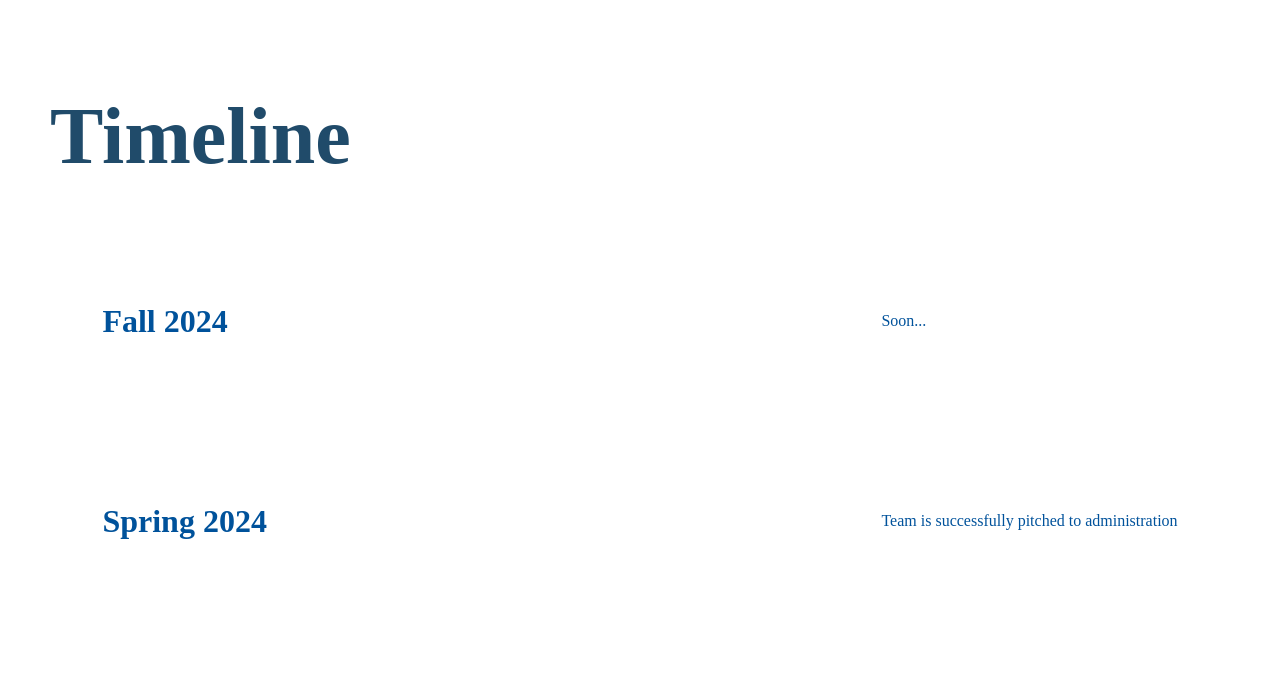
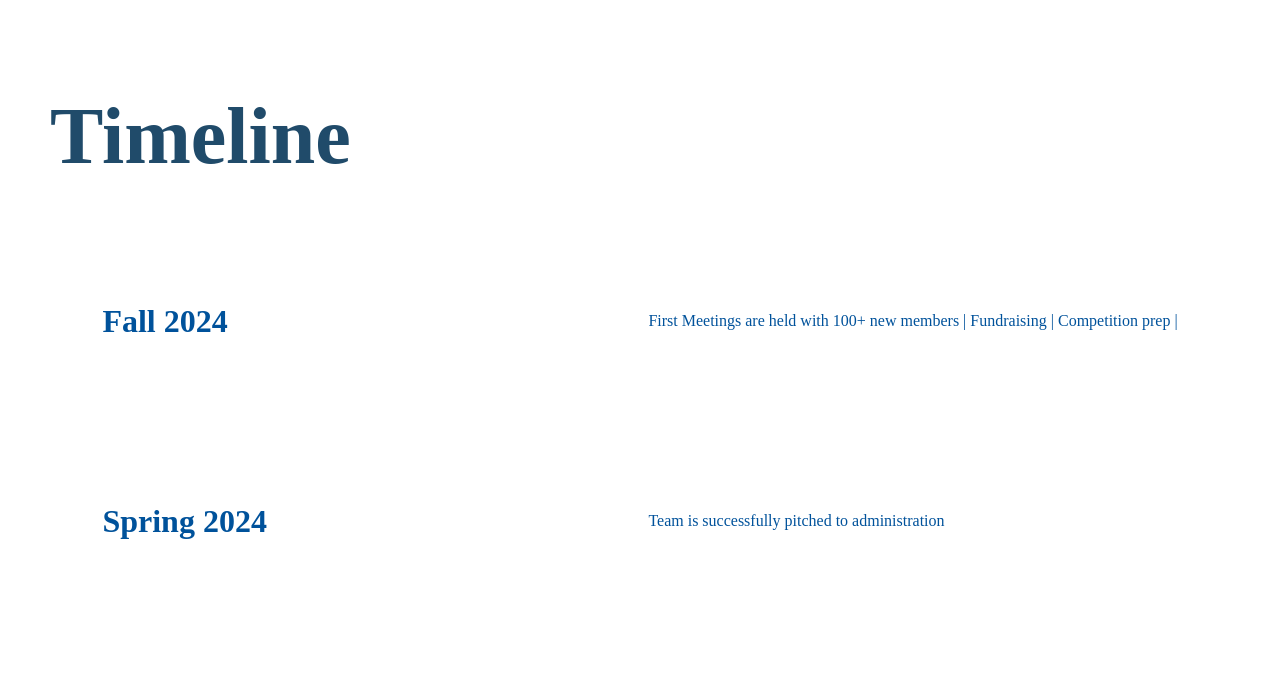
Before and after one commit to iisaaclee/dsdeca, a plain HTML site: page DECAWebsite/decatimeline.html in a window 1280 px wide. Shown: the part 101-800 px from the top of the page. Drawn offline with Linux system fonts and the light colour scheme; a web font is replaced by a local one.

Commit message:
maintenance updates

```diff
--- a/DECAWebsite/decatimeline.html
+++ b/DECAWebsite/decatimeline.html
@@ -42,7 +42,7 @@
 
             </div>
             <div class="event">
-                <p>Soon...</p>
+                <p>First Meetings are held with 100+ new members | Fundraising | Competition prep |</p>
                 <p>Team is successfully pitched to administration</p>
                 <p>Foundational planning for team is completed</p>
                 <p>Idea of DECA team blossoms</p>
```
Also changed, not shown: DECAWebsite/index.html (+1 -1 lines), 1 other file.
